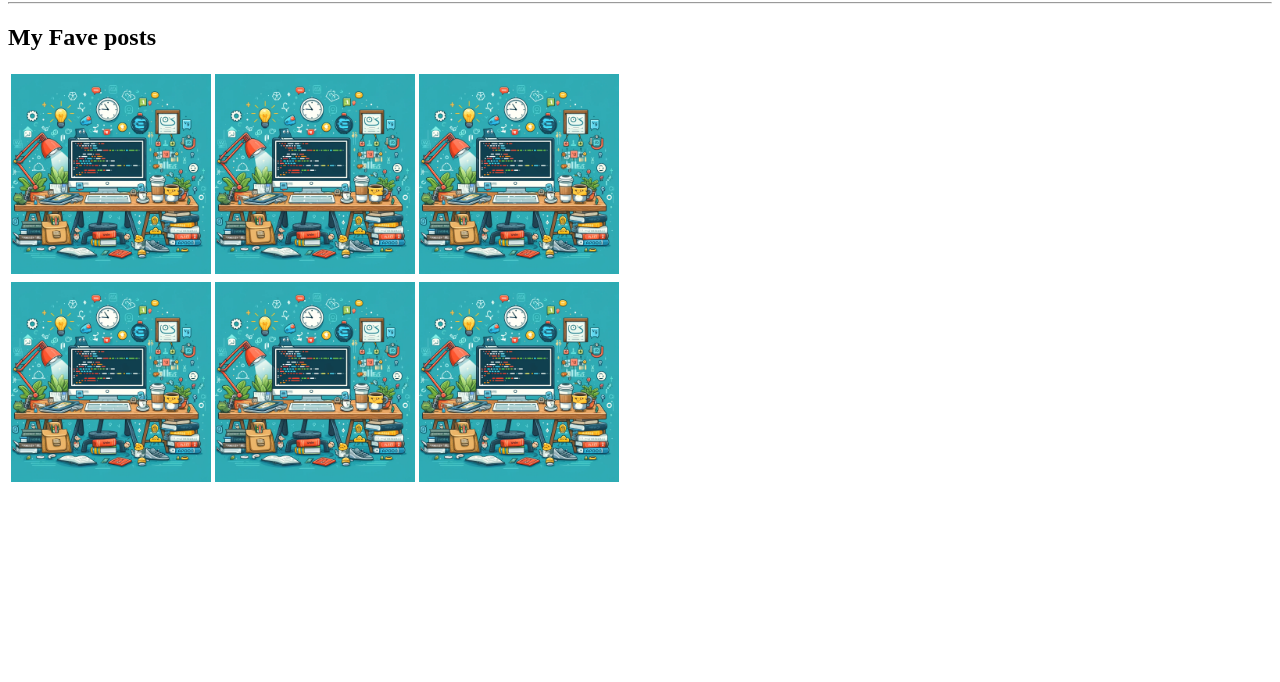
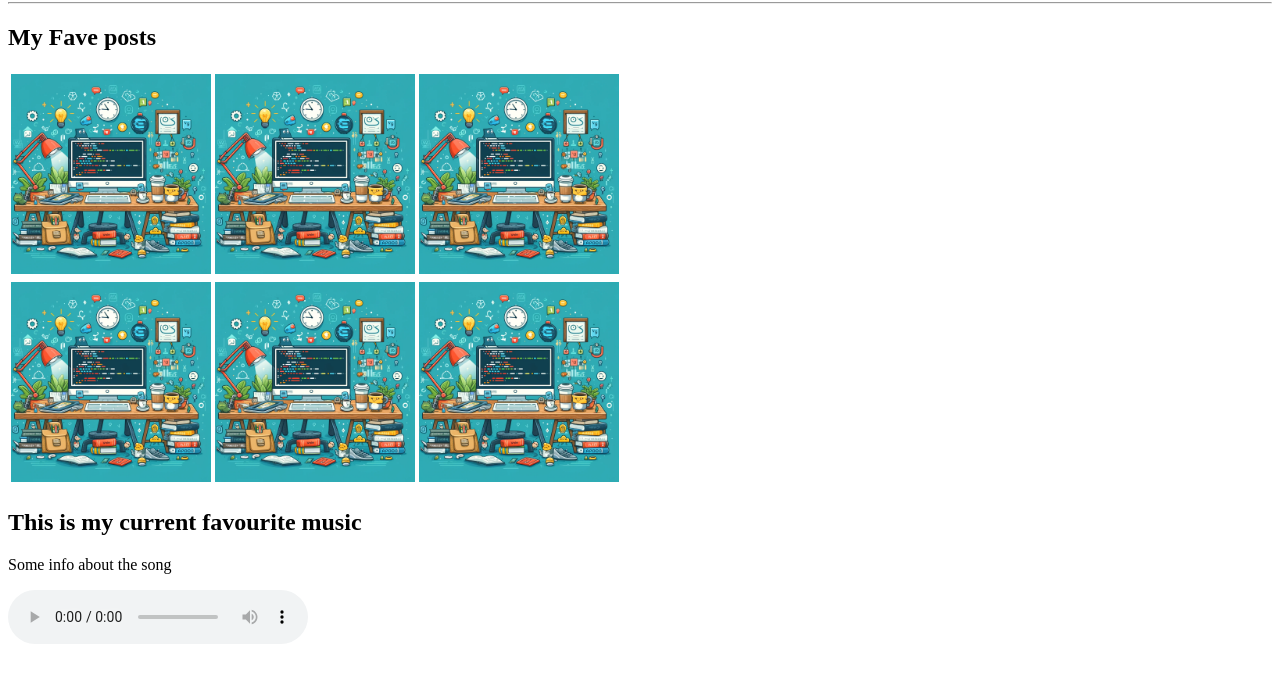
Before and after one commit to dewi-xaltius/html-exercise1, a plain HTML site: page archive.html in a window 1280 px wide. Shown: the part 78-760 px from the top of the page. Drawn offline with Linux system fonts and the light colour scheme.

Commit message:
add mp3 music

```diff
--- a/archive.html
+++ b/archive.html
@@ -25,5 +25,13 @@
       <td><img src="imagePlaceholder1.png" alt="Image 1" width="200" height="200"></td>
     </tr>
   </table>
+
+  <!-- Audio example -->
+  <h2> This is my current favourite music</h2>
+  <p>Some info about the song</p>
+  <audio controls>
+    <source src="musicPlaceholder1.mp3" type="audio/mpeg">
+    Your browser does not support the audio element.
+  </audio>
 </body>
 </html>
```
Also changed, not shown: 1 other file.
